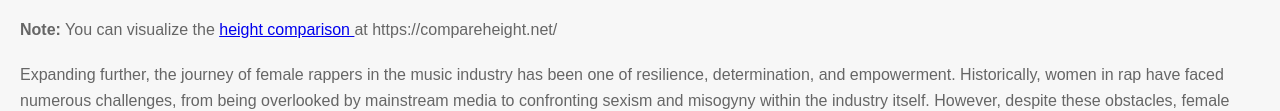
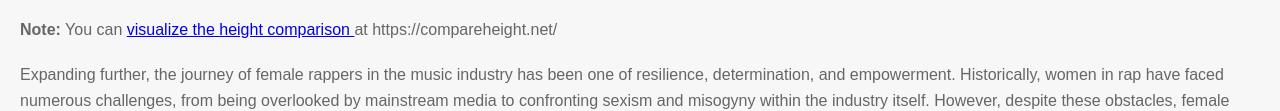
Before and after one commit to ahtisham735/compareheight.net, a plain HTML site: page index.html in a window 1280 px wide. Shown: the part 860-971 px from the top of the page. Drawn offline with Linux system fonts and the light colour scheme.

Commit message:
uploading file

```diff
--- a/index.html
+++ b/index.html
@@ -77,7 +77,7 @@
         standout in a crowded field of artists.
     </p>
 
-    <p><strong>Note:</strong> You can visualize the <a href="https://compareheight.net/">height comparison </a> at
+    <p><strong>Note:</strong> You can <a href="https://compareheight.net/"> visualize the height comparison </a> at
         https://compareheight.net/ </p>
 
 
```
